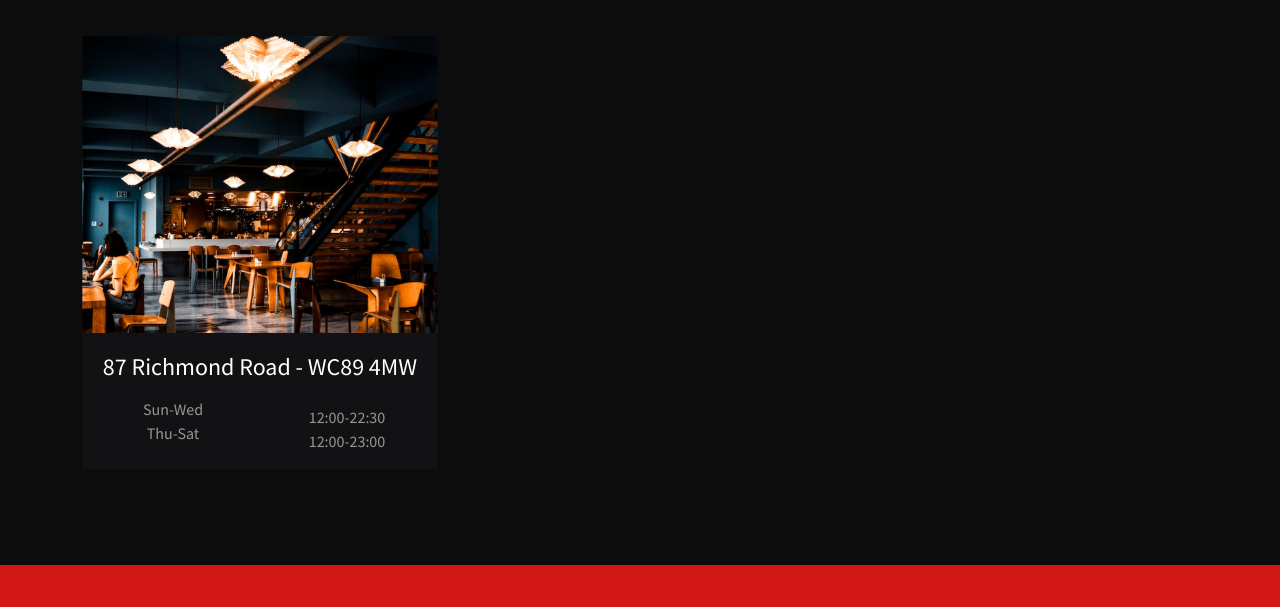
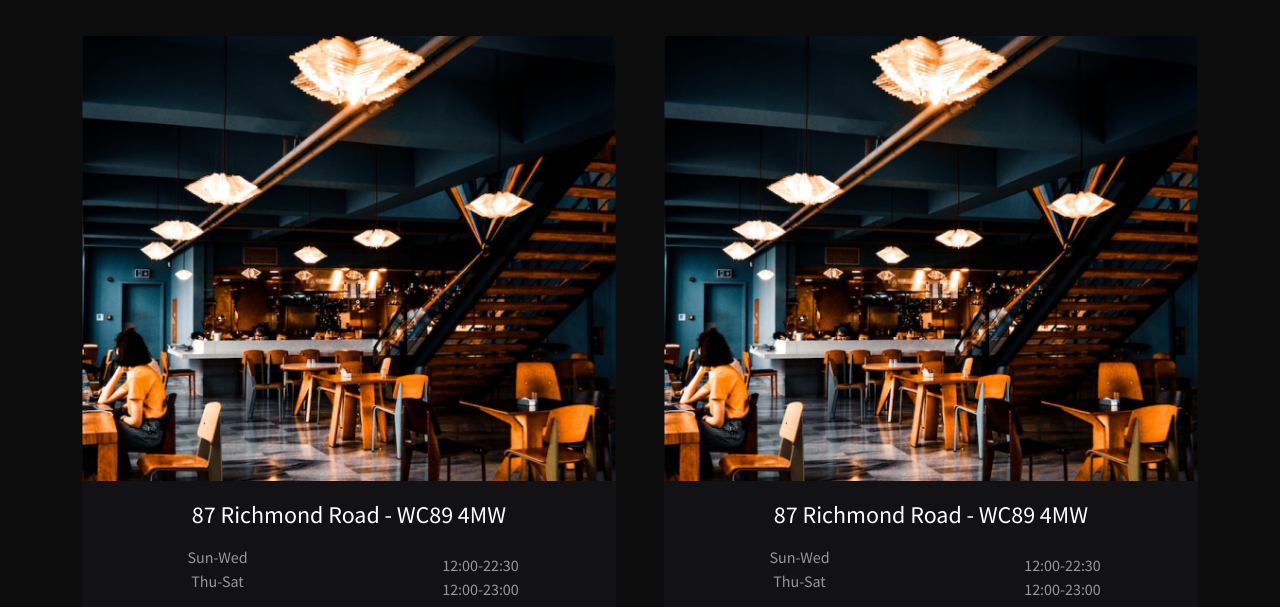
Before and after one commit to WesleyLuiz21/BeefitUp-Restaurant-Project, a plain HTML site: page locations.html in a window 1280 px wide. Shown: the part 158-765 px from the top of the page. Drawn offline with nearby package versions, Linux system fonts and the light colour scheme.

Commit message:
added another card copy, found and fix the col classes to display properly the content

```diff
--- a/locations.html
+++ b/locations.html
@@ -43,9 +43,9 @@
     <section class="locations-section container-fluid pb-5">
         <div class="locations-div text-center">
             <h2>Where To find Us</h2>
-            <div class="container pt-5 pb-5">
-                <div class="row">
-                    <div class="col-md-6 col-lg-4">
+            <div class="container pt-5 pb-5 align-items-center">
+                <div class="row g-5">
+                    <div class="col-md-6 col-sm-12">
                         <div class="card">
                             <img src="./assets/cardImgs/card1.png" class="card-img-top" alt="a restaurant">
                             <div class="card-body">
@@ -63,8 +63,23 @@
                             </div>
                         </div>
                     </div>
-                    <div class="col-md-6 col-lg-4">
-
+                    <div class="col-md-6 col-sm-12">
+                        <div class="card">
+                            <img src="./assets/cardImgs/card1.png" class="card-img-top" alt="a restaurant">
+                            <div class="card-body">
+                                <h4 class="card-text text-white pt-1">87 Richmond Road -  WC89 4MW</h4>
+                                <div class="row">
+                                    <div class="col-6 pt-2">
+                                        <p class="m-0">Sun-Wed</p>
+                                        <p class="m-0">Thu-Sat</p>
+                                    </div>
+                                    <div class="col-6 pt-3">
+                                        <p class="m-0">12:00-22:30</p>
+                                        <p class="m-0">12:00-23:00</p>
+                                    </div>
+                                </div>
+                            </div>
+                        </div>
                     </div>
                 </div>
                 <div class="row">
```
